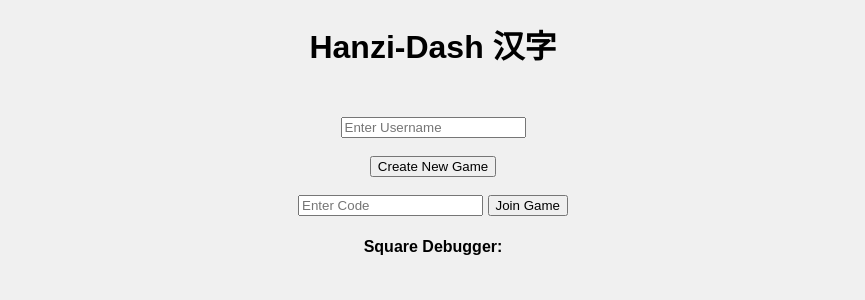
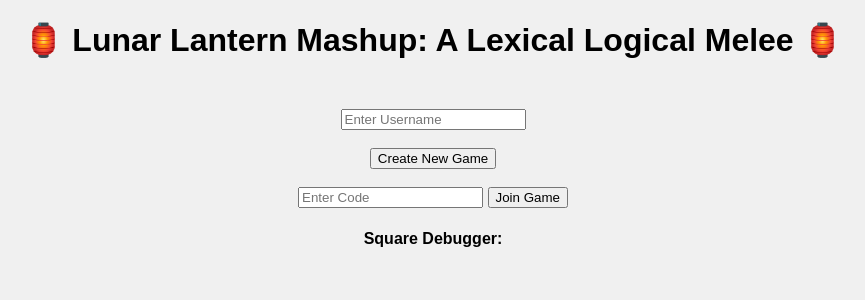
Before and after one commit to passionfruit18/lunar-lantern-mashup, a Flask app: page / in a window 1280 px wide. Shown: the top 300 px of the page, without its empty margins (207-1072 px from the left). Run offline with Flask 3, Linux system fonts and the light colour scheme; some libraries are stand-ins or nearby versions.

Commit message:
feat: Update game title and page heading to 'Lunar Lantern Mashup'

```diff
--- a/templates/index.html
+++ b/templates/index.html
@@ -1,7 +1,7 @@
 <!DOCTYPE html>
 <html>
 <head>
-    <title>Hanzi-Dash Multiplayer</title>
+    <title>🏮 Lunar Lantern Mashup 🏮</title>
     <link rel="stylesheet" href="{{ url_for('static', filename='css/style.css') }}">
     <script src="https://cdnjs.cloudflare.com/ajax/libs/socket.io/4.0.1/socket.io.js"></script>
     <script src="{{ url_for('static', filename='js/bundle.js') }}"></script>
@@ -14,7 +14,7 @@
     </style>
 </head>
 <body>
-    <h1>Hanzi-Dash 汉字</h1>
+    <h1>🏮 Lunar Lantern Mashup: A Lexical Logical Melee 🏮</h1>
 
     <div id="setup-area" class="menu">
         <input type="text" id="username" placeholder="Enter Username" required>
```
